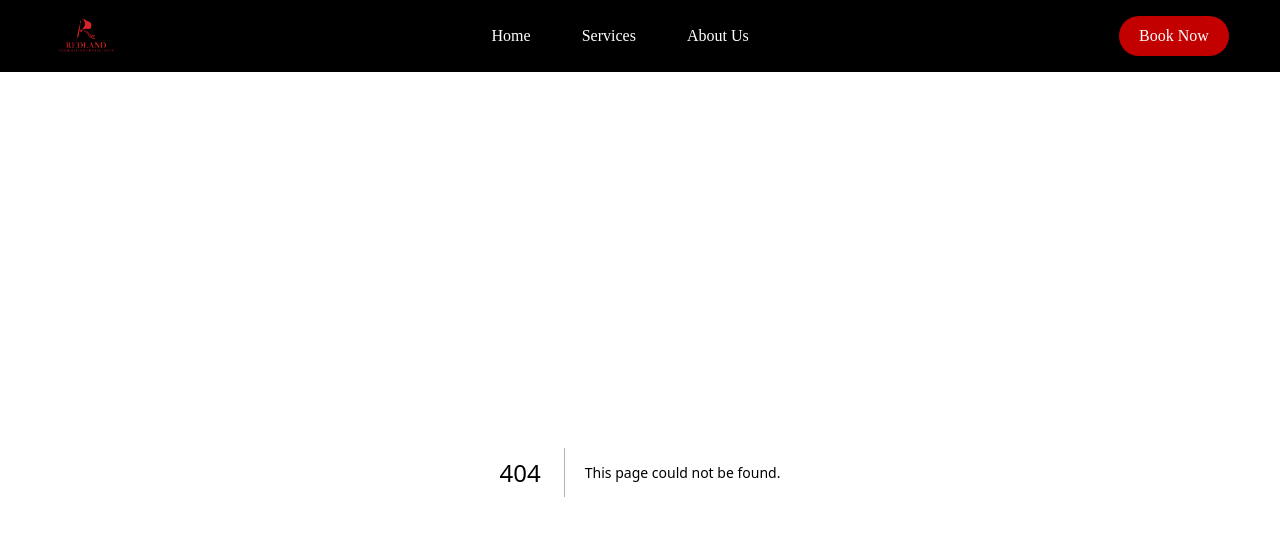
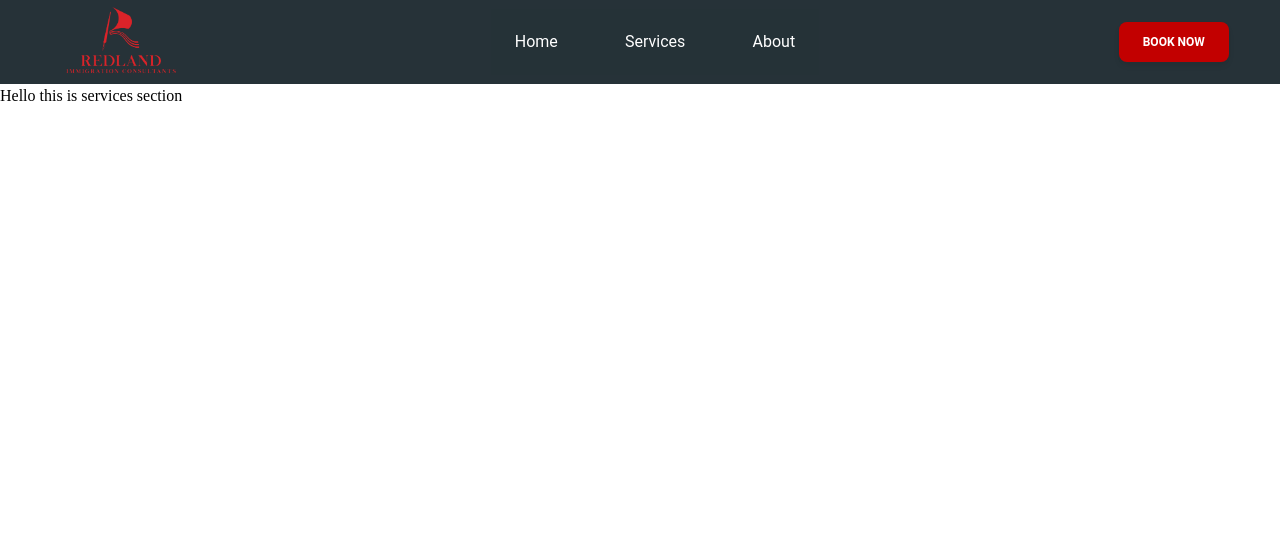
Before and after one commit to abhinavtariyal/Redland, a Next.js app: page /services in a window 1280 px wide. Before the commit this address had no page. Shown: the top 536 px of the page. Built offline with nearby package versions, Linux system fonts and the light colour scheme.

Commit message:
add animation to the navbar

```diff
--- a/components/CardSection.jsx
+++ b/components/CardSection.jsx
@@ -1,44 +1,85 @@
 import React from "react";
 import CardTwo from "./UI/Card";
-import { Button, Typography } from "@material-tailwind/react";
+import Carousel from "react-multi-carousel";
+import "react-multi-carousel/lib/styles.css";
+import { Typography } from "@material-tailwind/react";
 import { BsChevronLeft, BsChevronRight } from "react-icons/bs";
 import { useState } from "react";
 export const CardSection = () => {
   const [curr, setCurr] = useState(0);
-  const CardArray = [<CardTwo title="hello1"/>, <CardTwo title="hello2"/>, <CardTwo />];
 
-  const next = () => {
-    setCurr((cur) => (cur === CardArray.length - 1 ? 0 : cur + 1));
+  const responsive = {
+    superLargeDesktop: {
+      // the naming can be any, depends on you.
+      breakpoint: { max: 4000, min: 3000 },
+      items: 5,
+    },
+    desktop: {
+      breakpoint: { max: 3000, min: 1024 },
+      items: 3,
+    },
+    tablet: {
+      breakpoint: { max: 1024, min: 464 },
+      items: 2,
+    },
+    mobile: {
+      breakpoint: { max: 464, min: 0 },
+      items: 1,
+    },
   };
 
-  const prev = () => {
-    setCurr((cur) => (curr === 0 ? CardArray.length - 1 : cur - 1));
-  };
+  const CardArray = [
+    {
+      title: "Visa",
+      content:
+        "Lorem ipsum dolor sit amet, consectetur adipiscing elit. Praesent sit amet nibh quis mauris pellentesque euismod. Aliquam viverra aliquam leo vitae consequat. Phasellus a tortor viverra, efficitur dolor non, dapibus lectus. Phasellus rhoncus sollicitudin odio, ac tempor erat ultricies at. Morbi nulla urna, placerat ut lectus quis, placerat viverra dui.",
+      image:
+        "https://images.unsplash.com/photo-1454496406107-dc34337da8d6?ixlib=rb-4.0.3&ixid=M3wxMjA3fDB8MHxwaG90by1wYWdlfHx8fGVufDB8fHx8fA%3D%3D&auto=format&fit=crop&w=2800&q=80",
+    },
+    {
+      title: "Overseas Student Health Cover",
+      content:
+        "Lorem ipsum dolor sit amet, consectetur adipiscing elit. Praesent sit amet nibh quis mauris pellentesque euismod. Aliquam viverra aliquam leo vitae consequat. Phasellus a tortor viverra, efficitur dolor non, dapibus lectus. Phasellus rhoncus sollicitudin odio, ac tempor erat ultricies at. Morbi nulla urna, placerat ut lectus quis, placerat viverra dui.",
+      image:
+        "https://images.unsplash.com/photo-1505751172876-fa1923c5c528?ixlib=rb-4.0.3&ixid=M3wxMjA3fDB8MHxwaG90by1wYWdlfHx8fGVufDB8fHx8fA%3D%3D&auto=format&fit=crop&w=2370&q=80",
+    },
+    {
+      title: "IELTS,TOEFEL,PTE Coaching",
+      content:
+        "Lorem ipsum dolor sit amet, consectetur adipiscing elit. Praesent sit amet nibh quis mauris pellentesque euismod. Aliquam viverra aliquam leo vitae consequat. Phasellus a tortor viverra, efficitur dolor non, dapibus lectus. Phasellus rhoncus sollicitudin odio, ac tempor erat ultricies at. Morbi nulla urna, placerat ut lectus quis, placerat viverra dui.",
+      image:
+        "https://images.unsplash.com/photo-1481627834876-b7833e8f5570?ixlib=rb-4.0.3&ixid=M3wxMjA3fDB8MHxwaG90by1wYWdlfHx8fGVufDB8fHx8fA%3D%3D&auto=format&fit=crop&w=1828&q=80",
+    },
+    {
+      title: "Professional Year",
+      content:
+        "Lorem ipsum dolor sit amet, consectetur adipiscing elit. Praesent sit amet nibh quis mauris pellentesque euismod. Aliquam viverra aliquam leo vitae consequat. Phasellus a tortor viverra, efficitur dolor non, dapibus lectus. Phasellus rhoncus sollicitudin odio, ac tempor erat ultricies at. Morbi nulla urna, placerat ut lectus quis, placerat viverra dui.",
+      image:
+        "https://images.unsplash.com/photo-1513530534585-c7b1394c6d51?ixlib=rb-4.0.3&ixid=M3wxMjA3fDB8MHxwaG90by1wYWdlfHx8fGVufDB8fHx8fA%3D%3D&auto=format&fit=crop&w=2371&q=80",
+    },
+  ];
 
-  console.log(curr);
   return (
-    <div className="bg-gray-50 relative">
+    <div className="bg-blue-gray-50 relative">
       <Typography variant="h3" className="text-center">
         Services
       </Typography>
-      <div className="flex justify-center items-center">
-        {CardArray.map((card, i) => {
-          return <div className="transition ease-in-out duration-200">{i === curr && card}</div>;
-        })}
-      </div>
-      <div className="absolute inset-0 flex justify-between items-center px-32">
-        <button
-          className="rounded-full bg-white/80 p-1 shadow hover:bg-white"
-          onClick={prev}
-        >
-          <BsChevronLeft size={30} color="black" />
-        </button>
-        <button
-          className="rounded-full bg-white/80 p-1 shadow hover:bg-white"
-          onClick={next}
-        >
-          <BsChevronRight size={30} />
-        </button>
+      <div>
+        <Carousel responsive={responsive} ssr={true}>
+          {CardArray.map((card, i) => {
+            return (
+              <div key={i}>
+                {
+                  <CardTwo
+                    title={card.title}
+                    content={card.content}
+                    image={card.image}
+                  />
+                }
+              </div>
+            );
+          })}
+        </Carousel>
       </div>
     </div>
   );
--- a/components/ContentSection.jsx
+++ b/components/ContentSection.jsx
@@ -29,13 +29,14 @@ export function ContentSectionOne() {
             Migrating to another country is a life changing decision. It’s
             important to get good results – At Redland Immigration you’ll find
             Immigration Consultants who : Are ethical, open and honest with
-            every client. Are qualified to interpret immigration laws and policy
-            and advise you. Are experienced and competent to be able to
-            communicate with the relevant immigration department, embassy and
-            visa officers on your behalf. Are frank and honest about your
+            every client. Are qualified to interpret immigration laws and
+            policyand advise you. Are experienced and competent to be able to
+            communicate with the relevant immigration department, embassy
+            andvisa officers on your behalf. Are frank and honest about your
             prospects of success even before you retain our services.
           </Typography>
-          <Button color="blue-gray" size="lg" variant="gradient">
+
+          <Button size="lg" variant="gradient" className="bg-[#c20000]">
             Read More
           </Button>
         </div>
--- /dev/null
+++ b/components/Footer1.jsx
@@ -0,0 +1,79 @@
+import { Typography, Button, IconButton } from "@material-tailwind/react";
+import FooterButton from "./FooterButton";
+import { BsFacebook } from "react-icons/bs";
+import { BsInstagram } from "react-icons/bs";
+import { FaTiktok } from "react-icons/fa";
+const links = ["About Us", "Careers", "Press", "Blog", "Pricing"];
+const currentYear = new Date().getFullYear();
+
+export function FooterThree() {
+  return (
+    <footer className="mt-10 bg-gradient-to-tr bg-blue-gray-900 px-8 pt-12">
+      <div className="container mx-auto">
+        <div className="flex flex-wrap justify-center gap-8 md:justify-between">
+          <div className="text-center md:text-left">
+            <Typography variant="h5" color="white" className="mb-4">
+              Redland Immigration
+            </Typography>
+            {/* <Typography color="white" className="mb-12 font-normal">
+              The reward for getting on the stage is fame.
+            </Typography> */}
+            <ul className="flex flex-wrap items-center justify-center md:justify-start">
+              {links.map((link, idx) => (
+                <li key={link}>
+                  <Typography
+                    as="a"
+                    href="#"
+                    color="white"
+                    className={`py-1 font-medium transition-colors ${
+                      idx === 0 ? "pr-3" : "px-3"
+                    }`}
+                  >
+                    {link}
+                  </Typography>
+                </li>
+              ))}
+            </ul>
+          </div>
+        </div>
+        <div className="mt-16 flex flex-wrap items-center justify-center gap-y-4 gap-x-8 border-t border-gray-700 py-7 md:justify-between">
+          <Typography
+            color="white"
+            className="text-center font-normal opacity-75"
+          >
+            &copy; {currentYear} Abhinav Tariyal™. All Rights Reserved.
+          </Typography>
+
+          <div className="flex gap-6">
+            <FooterButton
+              link="https://www.facebook.com/redlandimmigration?mibextid=LQQJ4d"
+              icon={<BsFacebook size={30} color="white" />}
+            />
+            <FooterButton
+              link="https://www.instagram.com/redlandimmigration/"
+              icon={
+                <FaTiktok
+                  size={30}
+                  color="white"
+                  className="hover:text-gray-300"
+                />
+              }
+            />
+            <FooterButton
+              link="https://www.tiktok.com/@redlandimmigration?_t=8eM1ttoSRnO&_r=1"
+              icon={
+                <BsInstagram
+                  size={30}
+                  color="white"
+                  className="hover:text-gray-300"
+                />
+              }
+            />
+          </div>
+        </div>
+      </div>
+    </footer>
+  );
+}
+
+export default FooterThree;
--- a/components/FooterButton.jsx
+++ b/components/FooterButton.jsx
@@ -4,7 +4,7 @@ import Link from "next/link";
     return (
       <>
         <Link href={link} rel="noopener noreferrer" target="_blank">
-          <div className="hover:transition-all hover:-translate-y-1 hover:scale-110 ease-in-out delay-150 duration-300">
+          <div className="hover:transition-all hover:-translate-y-1 hover:scale-110 ease-in-out delay-50 duration-300">
             {icon}
           </div>
         </Link>
--- a/components/Header.jsx
+++ b/components/Header.jsx
@@ -1,48 +1,34 @@
+import { Typography, Button } from "@material-tailwind/react";
 import Image from "next/image";
 import Link from "next/link";
 import { useRouter } from "next/router";
+import { UnderlineTabs } from "./HeaderTry";
 
 const Header = () => {
   const router = useRouter();
   return (
-    <header className="bg-black">
+    <header className="bg-blue-gray-900 sticky top-0 z-10">
       <nav className="flex justify-between items-center w-[92%] mx-auto">
-        <div>
-          <Image
-            src="/download.png"
-            priority={true}
-            quality={100}
-            width={70}
-            height={20}
-            className="rounded-full object-cover"
-            alt="RedlandImmigration"
-          />
+        <div className="w-[140px] h-[84px]">
+          <Link href="/">
+            <img src="/download.png" className="object-cover w-full h-full" />
+          </Link>
         </div>
         <div>
-          <ul className="flex p-6 items-center font-my-font gap-[4vw] justify-between">
-            <HeaderLink title="Home" link="/" />
-            <HeaderLink title="Services" link="/services" />
-            <HeaderLink title="About Us" link="/about" />
-          </ul>
+          <UnderlineTabs />
         </div>
         <div>
-          <button
+          <Button
             onClick={() => router.push("/book")}
-            className="rounded-full bg-[#c20000] px-5 py-2 font-my-font text-white font-normal hover:bg-[#c52d2d] hover:text-black"
+            className="bg-[#c20000]"
+            size="md"
           >
             Book Now
-          </button>
+          </Button>
         </div>
       </nav>
     </header>
   );
 };
 
-export const HeaderLink = ({ title, link }) => {
-  return (
-    <li className="text-white hover:text-gray-300">
-      <Link href={link}>{title}</Link>
-    </li>
-  );
-};
 export default Header;
--- /dev/null
+++ b/components/HeaderTry.jsx
@@ -0,0 +1,54 @@
+import React from "react";
+import {
+  Tabs,
+  TabsHeader,
+  Tab,
+} from "@material-tailwind/react";
+import { useRouter } from "next/router";
+
+export function UnderlineTabs() {
+  const [activeTab, setActiveTab] = React.useState("html");
+  const router = useRouter();
+  const data = [
+    {
+      label: "Home",
+      value: "home",
+      link: "/",
+    },
+    {
+      label: "Services",
+      value: "services",
+      link: "/services",
+    },
+    {
+      label: "About",
+      value: "about",
+      link: "/about",
+    },
+  ];
+  return (
+    <Tabs value={activeTab}>
+      <TabsHeader
+        className="rounded-none bg-blue-gray-900 flex-1 gap-[4vw] p-4 justify-between"
+        indicatorProps={{
+          className:
+            "bg-transparent border-b-4 border-[#c20000] rounded-none",
+        }}
+      >
+        {data.map(({ label, value, link }) => (
+          <Tab
+            key={value}
+            value={value}
+            onClick={() => {
+              router.push(`${link}`);
+              setActiveTab(value);
+            }}
+            className={activeTab === value ? "font-bold text-white" : "text-white"}
+          >
+            {label}
+          </Tab>
+        ))}
+      </TabsHeader>
+    </Tabs>
+  );
+}
--- a/components/LogoSection.jsx
+++ b/components/LogoSection.jsx
@@ -11,7 +11,7 @@ const logos = [
 
 export function LogoSectionTwo() {
   return (
-    <section className="py-8 px-8 lg:py-20 bg-blue-gray-50">
+    <section className="py-8 px-8 lg:py-20">
       <div className="container mx-auto grid items-center gap-8 lg:grid-cols-2">
         <div className="text-center lg:text-left">
           <Typography variant="h6" className="mb-4 uppercase !text-gray-500">
--- a/components/UI/Card.jsx
+++ b/components/UI/Card.jsx
@@ -5,14 +5,17 @@ import {
   Typography,
   Button,
 } from "@material-tailwind/react";
+import Link from "next/link";
+import { useRouter } from "next/router";
 
-export function CardTwo({title}) {
+export function CardTwo({ title, content, image }) {
+  const router = useRouter();
   return (
     <section className="grid h-[40rem] place-items-center p-4">
       <Card className="w-auto max-w-[24rem]">
         <CardHeader color="gray" className="relative h-56">
           <img
-            src="https://images.unsplash.com/photo-1454496406107-dc34337da8d6?ixlib=rb-4.0.3&ixid=M3wxMjA3fDB8MHxwaG90by1wYWdlfHx8fGVufDB8fHx8fA%3D%3D&auto=format&fit=crop&w=2800&q=80"
+            src={image}
             alt="img-blur-shadow"
             className="h-full w-full object-cover"
           />
@@ -21,15 +24,15 @@ export function CardTwo({title}) {
           <Typography
             variant="h4"
             color="blue-gray"
-            className="mt-1 mb-2 font-medium"
+            className="mt-1 mb-2 font-my-font"
           >
-            Card Title
-          </Typography>
-          <Typography color="gray" className="mb-6 font-normal">
             {title}
           </Typography>
+          <Typography color="gray" className="mb-6 font-my-font">
+            {content}
+          </Typography>
           <Button variant="outlined" size="sm">
-            go somewhere
+            Know More
           </Button>
         </CardBody>
       </Card>
--- a/components/UI/HeroSec.jsx
+++ b/components/UI/HeroSec.jsx
@@ -10,7 +10,7 @@ const HeroSec = () => {
     <header className="bg-white h-[50rem] w-full">
       <div className="w-full lg:mx-auto h-[40rem] bg-[url('https://images.unsplash.com/photo-1568992687947-868a62a9f521?ixlib=rb-4.0.3&ixid=M3wxMjA3fDB8MHxwaG90by1wYWdlfHx8fGVufDB8fHx8fA%3D%3D&auto=format&fit=crop&w=3264&q=80')] bg-fixed bg-cover"></div>
       <div className="flex justify-center relative bg-white">
-        <div className="flex justify-between p-4 px-8 items-center w-full h-36">
+        <div className="flex justify-between p-4 px-8 items-center w-full h-36 bg-blue-gray-50">
           <LogoImage
             title="Expert Counsellors"
             icon={<BsFillClipboardCheckFill size={45}/>}
@@ -24,12 +24,12 @@ const HeroSec = () => {
             icon={<HiClipboardDocumentList size={50}/>}
           />
         </div>
-        <div className="mt-32 flex flex-wrap justify-center gap-4 absolute z-10">
+        <div className="mt-28 flex flex-wrap justify-center gap-4 absolute z-[5]">
           <Button
             size="lg"
+            className="bg-[#c20000]"
             variant="filled"
             onClick={() => router.push("/contactPage")}
-            className="bg-black"
           >
             Contact Us
           </Button>
--- a/package.json
+++ b/package.json
@@ -23,6 +23,7 @@
     "react": "18.2.0",
     "react-dom": "18.2.0",
     "react-icons": "^4.10.1",
+    "react-multi-carousel": "^2.8.4",
     "react-redux": "^8.1.2",
     "tailwindcss": "^3.3.3",
     "uuid": "^9.0.0"
--- a/pages/home/index.js
+++ b/pages/home/index.js
@@ -1,9 +1,8 @@
 import { CardSection } from "@/components/CardSection";
 import { CarouselDefault } from "@/components/Carousel";
-import Footer from "@/components/Footer";
+import FooterThree from "@/components/Footer1";
 import LogoSectionTwo from "@/components/LogoSection";
 import HeroSec from "@/components/UI/HeroSec";
-import StatsSectionThree from "@/components/UI/stats";
 
 const HomePage = () => {
   return (
@@ -11,9 +10,9 @@ const HomePage = () => {
       <HeroSec />
       {/* <StatsSectionThree /> */}
       <LogoSectionTwo />
+      <CardSection />
       <CarouselDefault />
-      <CardSection />
-      <Footer />
+      <FooterThree />
     </>
   );
 };
--- /dev/null
+++ b/pages/services/index.js
@@ -0,0 +1,7 @@
+import React from "react";
+import { UnderlineTabs } from "@/components/HeaderTry";
+const ServicesPage = () => {
+  return <div>Hello this is services section</div>;
+};
+
+export default ServicesPage;
```
Also changed, not shown: 2 other files (tests, documents, lock files or other folders).
